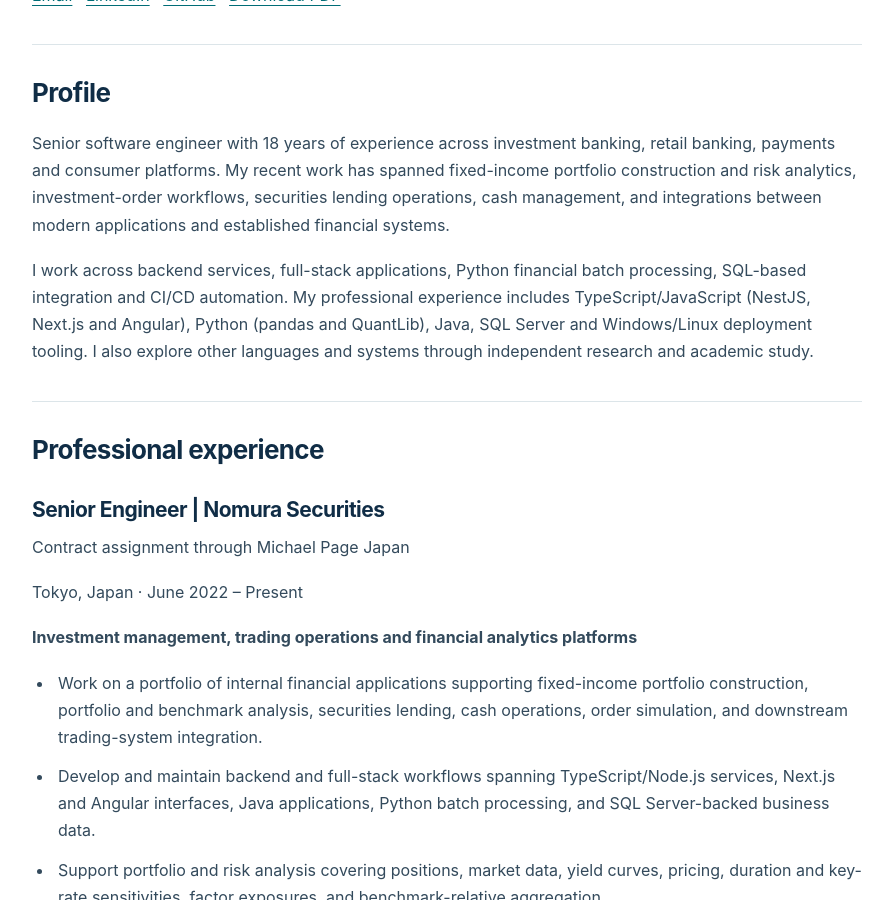
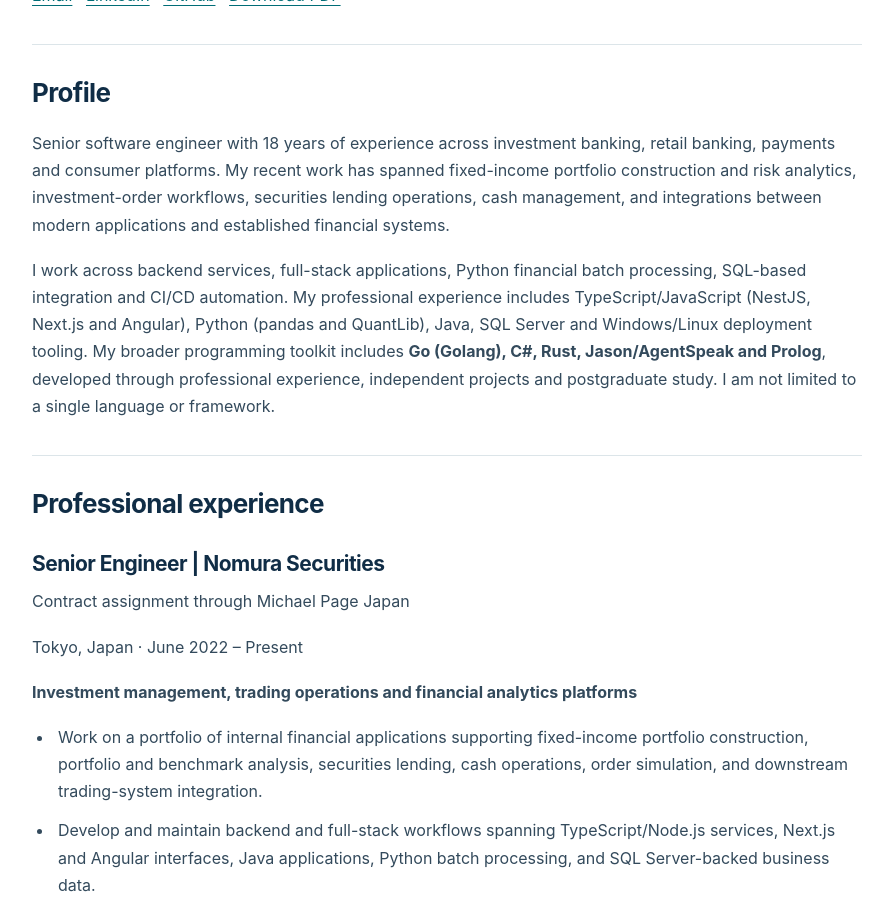
Before and after one commit to richardgong1987/resume, a Jekyll site: the page built from gong_hanjin_english.md, in a window 1280 px wide and 900 px high, scrolled down 376 px. Shown: the whole window, without its empty margins (193-1085 px from the left). Built offline with Jekyll 4.4.1, drawn with Linux system fonts in a browser that asks for light colours; some of the changed text lies outside the part shown.

Commit message:
Restore broader programming language expertise in profile

```diff
--- a/gong_hanjin_english.md
+++ b/gong_hanjin_english.md
@@ -24,7 +24,7 @@
 
 Senior software engineer with {% include years.html %} years of experience across investment banking, retail banking, payments and consumer platforms. My recent work has spanned fixed-income portfolio construction and risk analytics, investment-order workflows, securities lending operations, cash management, and integrations between modern applications and established financial systems.
 
-I work across backend services, full-stack applications, Python financial batch processing, SQL-based integration and CI/CD automation. My professional experience includes TypeScript/JavaScript (NestJS, Next.js and Angular), Python (pandas and QuantLib), Java, SQL Server and Windows/Linux deployment tooling. I also explore other languages and systems through independent research and academic study.
+I work across backend services, full-stack applications, Python financial batch processing, SQL-based integration and CI/CD automation. My professional experience includes TypeScript/JavaScript (NestJS, Next.js and Angular), Python (pandas and QuantLib), Java, SQL Server and Windows/Linux deployment tooling. My broader programming toolkit includes **Go (Golang), C#, Rust, Jason/AgentSpeak and Prolog**, developed through professional experience, independent projects and postgraduate study. I am not limited to a single language or framework.
 
 ## Professional experience
 
@@ -119,7 +119,7 @@
 - **Financial engineering:** Fixed-income pricing and risk analytics, QuantLib, pandas, NumPy, yield curves, duration/key-rate sensitivity, portfolio and benchmark analysis, order simulation and securities lending workflows.
 - **Data and enterprise integration:** SQL Server, SQL, TypeORM, file-based trade interfaces, authentication and authorisation, legacy financial systems and data-validation pipelines.
 - **Infrastructure and delivery:** GitLab CI/CD, Jenkins, Ansible, Docker, Linux/Windows deployment automation, logging and health monitoring.
-- **Additional languages and technologies:** Go, C#, Rust, Jason/AgentSpeak, Prolog and other tools explored through earlier roles, personal projects or academic study; see independent research below.
+- **Broader programming languages:** **Go (Golang), C#, Rust, Jason/AgentSpeak and Prolog** — spanning earlier professional work, independent engineering and academic study. These complement my Java, Python and TypeScript/JavaScript experience.
 
 ## Independent Research
 
```
